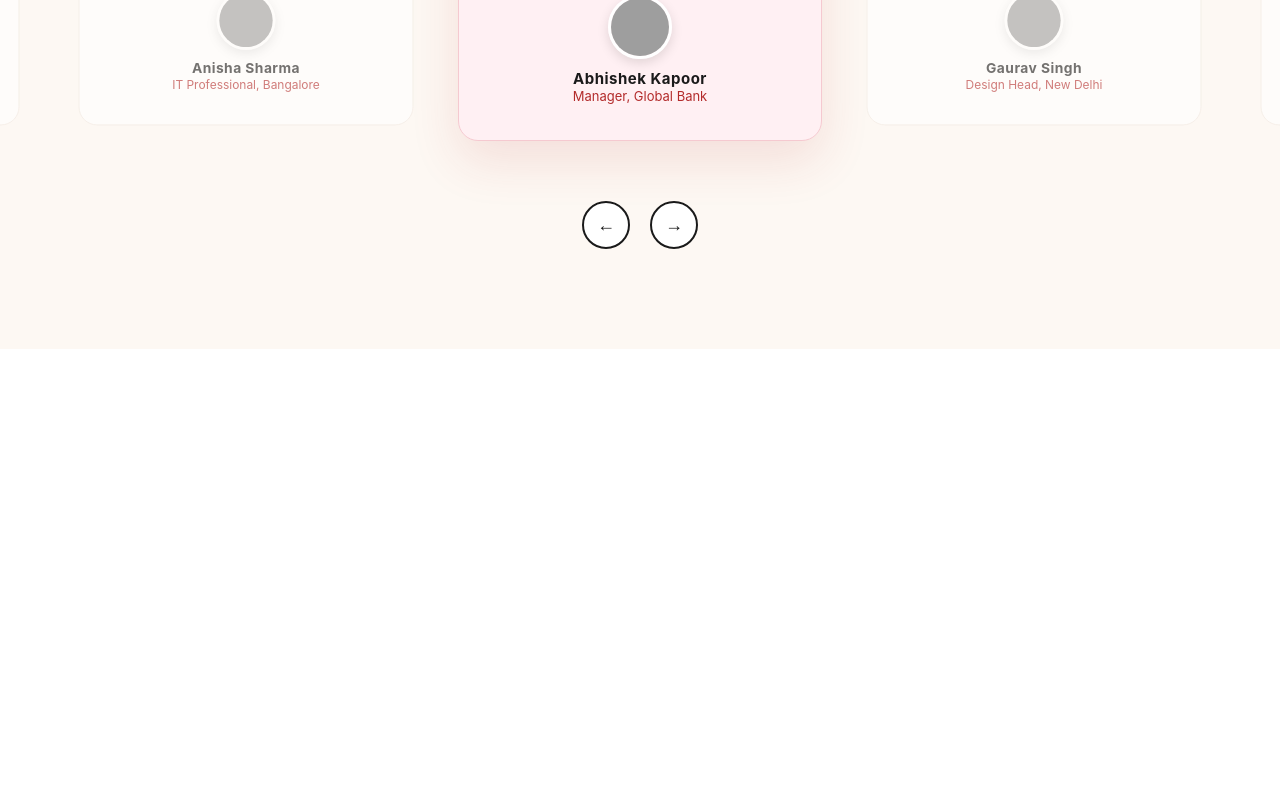
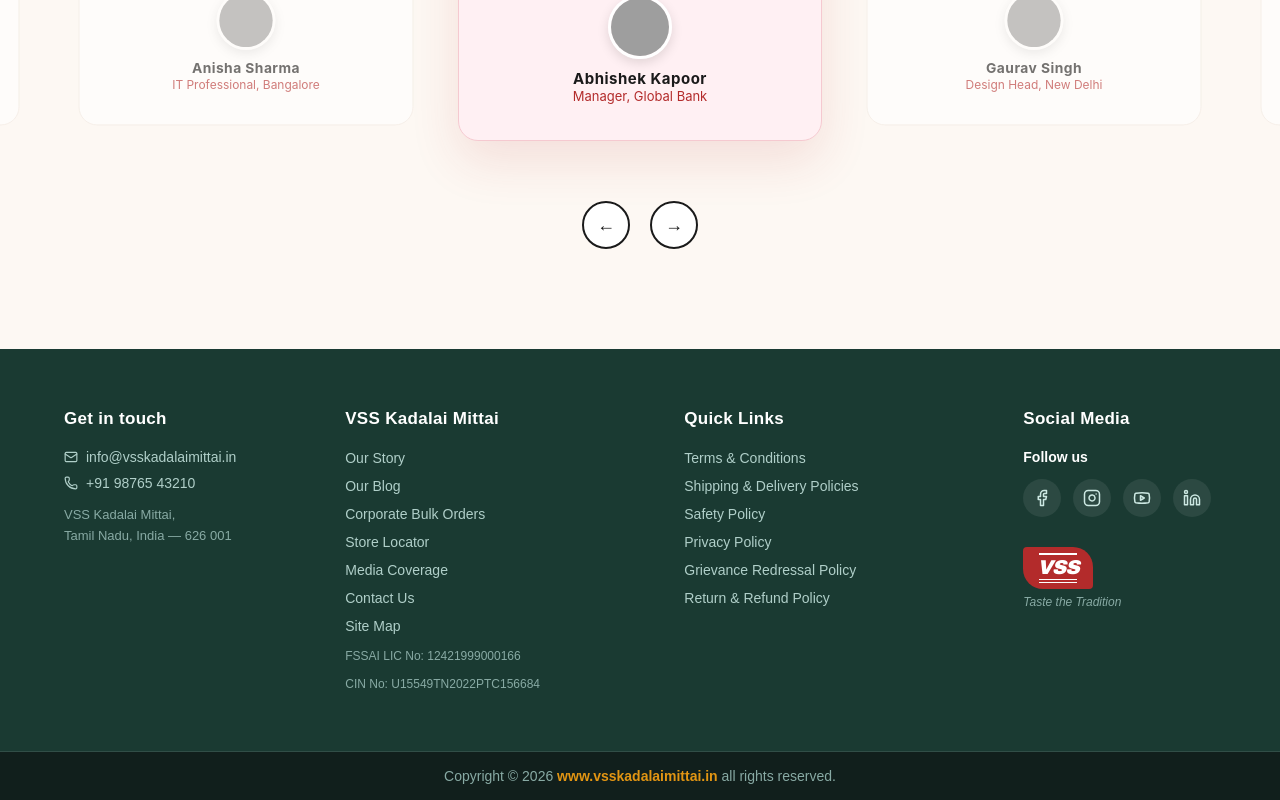
Before and after one commit to pradeebaakairatechnologies-cyber/Ecommerce, a React (Vite) app: page / in a window 1280 px wide. Shown: the part 4949-5749 px from the top of the page. Before the commit the page ends 5298 px from the top, so only its background shows below. Built offline with nearby package versions, Linux system fonts and the light colour scheme; grey boxes are pictures that could not be loaded.

Commit message:
feat: add premium footer with 4 columns (Contact, VSS Links, Quick Links, Social Media)

```diff
--- a/src/App.jsx
+++ b/src/App.jsx
@@ -12,6 +12,7 @@
 import Products from './components/Products'
 import Snacks from './components/Snacks'
 import Reviews from './components/Reviews'
+import Footer from './components/Footer'
 
 function App() {
   useEffect(() => {
@@ -34,6 +35,7 @@
       <Products />
       <Snacks />
       <Reviews />
+      <Footer />
     </>
   )
 }
--- /dev/null
+++ b/src/components/Footer.css
@@ -0,0 +1,208 @@
+/* ========================
+   FOOTER - MAIN AREA
+======================== */
+.footer {
+    background-color: #1a3a32;
+    color: #cce8e2;
+    font-family: 'Outfit', sans-serif;
+}
+
+.footer-main {
+    padding: 60px 5%;
+    border-bottom: 1px solid rgba(255, 255, 255, 0.1);
+}
+
+.footer-container {
+    max-width: 1400px;
+    margin: 0 auto;
+    display: grid;
+    grid-template-columns: 1.2fr 1.5fr 1.5fr 1fr;
+    gap: 50px;
+}
+
+/* Column Title */
+.footer-col-title {
+    font-size: 17px;
+    font-weight: 700;
+    color: #ffffff;
+    margin: 0 0 20px 0;
+    letter-spacing: 0.3px;
+}
+
+/* Footer List */
+.footer-list {
+    list-style: none;
+    padding: 0;
+    margin: 0;
+    display: flex;
+    flex-direction: column;
+    gap: 10px;
+}
+
+/* Links */
+.footer-link {
+    color: #b0cfc9;
+    text-decoration: none;
+    font-size: 14px;
+    transition: color 0.3s ease;
+}
+
+.footer-link:hover {
+    color: #e29513;
+}
+
+/* Contact Links with icons */
+.contact-link {
+    display: flex;
+    align-items: center;
+    gap: 8px;
+}
+
+/* License text */
+.footer-license {
+    font-size: 12px;
+    color: #88aaa4;
+    margin-top: 4px;
+}
+
+/* Address */
+.footer-address {
+    font-size: 13px;
+    color: #88aaa4;
+    margin-top: 14px;
+    line-height: 1.6;
+}
+
+/* Social */
+.footer-follow {
+    font-size: 14px;
+    font-weight: 600;
+    color: #ffffff;
+    margin: 0 0 14px 0;
+}
+
+.social-icons {
+    display: flex;
+    gap: 12px;
+    margin-bottom: 30px;
+}
+
+.social-icon {
+    width: 38px;
+    height: 38px;
+    background: rgba(255, 255, 255, 0.08);
+    border-radius: 50%;
+    display: flex;
+    align-items: center;
+    justify-content: center;
+    color: #cce8e2;
+    text-decoration: none;
+    transition: all 0.3s ease;
+}
+
+.social-icon:hover {
+    background: #e29513;
+    color: #fff;
+    transform: translateY(-3px);
+}
+
+/* Footer Logo */
+.footer-logo-wrap {
+    margin-top: 10px;
+    display: flex;
+    flex-direction: column;
+    gap: 6px;
+}
+
+.footer-vss-logo {
+    display: inline-flex;
+    flex-direction: column;
+    align-items: center;
+    background: #b32b2b;
+    padding: 6px 14px;
+    border-radius: 4px 20px 4px 20px;
+    width: fit-content;
+}
+
+.footer-vss-line {
+    width: 90%;
+    height: 2px;
+    background: #fff;
+    margin-bottom: 2px;
+}
+
+.footer-vss-text {
+    color: #fff;
+    font-family: 'Arial Black', sans-serif;
+    font-size: 20px;
+    font-weight: 900;
+    font-style: italic;
+    letter-spacing: -1px;
+    line-height: 1;
+}
+
+.footer-vss-lines-bottom {
+    width: 90%;
+    margin-top: 2px;
+    display: flex;
+    flex-direction: column;
+    gap: 2px;
+}
+
+.footer-vss-line-sm {
+    width: 100%;
+    height: 1px;
+    background: #fff;
+}
+
+.footer-tagline {
+    font-size: 12px;
+    color: #88aaa4;
+    font-style: italic;
+    margin: 0;
+}
+
+/* ========================
+   FOOTER BOTTOM / COPYRIGHT
+======================== */
+.footer-bottom {
+    background-color: #111f1c;
+    padding: 16px 5%;
+    text-align: center;
+}
+
+.footer-copyright {
+    font-size: 14px;
+    color: #88aaa4;
+    margin: 0;
+}
+
+.footer-site-link {
+    color: #e29513;
+    text-decoration: none;
+    font-weight: 600;
+}
+
+.footer-site-link:hover {
+    text-decoration: underline;
+}
+
+/* ========================
+   RESPONSIVE
+======================== */
+@media (max-width: 1024px) {
+    .footer-container {
+        grid-template-columns: 1fr 1fr;
+        gap: 40px;
+    }
+}
+
+@media (max-width: 600px) {
+    .footer-container {
+        grid-template-columns: 1fr;
+        gap: 30px;
+    }
+    .footer-main {
+        padding: 50px 20px;
+    }
+}
--- /dev/null
+++ b/src/components/Footer.jsx
@@ -0,0 +1,111 @@
+import React from 'react';
+import { Facebook, Instagram, Youtube, Linkedin, Mail, Phone } from 'lucide-react';
+import './Footer.css';
+
+const Footer = () => {
+    return (
+        <footer className="footer">
+            <div className="footer-main">
+                <div className="footer-container">
+
+                    {/* Column 1 - Get in Touch */}
+                    <div className="footer-col">
+                        <h4 className="footer-col-title">Get in touch</h4>
+                        <ul className="footer-list">
+                            <li>
+                                <a href="mailto:info@vsskadalaimittai.in" className="footer-link contact-link">
+                                    <Mail size={14} />
+                                    info@vsskadalaimittai.in
+                                </a>
+                            </li>
+                            <li>
+                                <a href="tel:+919876543210" className="footer-link contact-link">
+                                    <Phone size={14} />
+                                    +91 98765 43210
+                                </a>
+                            </li>
+                        </ul>
+                        <p className="footer-address">
+                            VSS Kadalai Mittai,<br />
+                            Tamil Nadu, India — 626 001
+                        </p>
+                    </div>
+
+                    {/* Column 2 - VSS Kadalai Mittai */}
+                    <div className="footer-col">
+                        <h4 className="footer-col-title">VSS Kadalai Mittai</h4>
+                        <ul className="footer-list">
+                            <li><a href="#" className="footer-link">Our Story</a></li>
+                            <li><a href="#" className="footer-link">Our Blog</a></li>
+                            <li><a href="#" className="footer-link">Corporate Bulk Orders</a></li>
+                            <li><a href="#" className="footer-link">Store Locator</a></li>
+                            <li><a href="#" className="footer-link">Media Coverage</a></li>
+                            <li><a href="#" className="footer-link">Contact Us</a></li>
+                            <li><a href="#" className="footer-link">Site Map</a></li>
+                            <li className="footer-license">FSSAI LIC No: 12421999000166</li>
+                            <li className="footer-license">CIN No: U15549TN2022PTC156684</li>
+                        </ul>
+                    </div>
+
+                    {/* Column 3 - Quick Links */}
+                    <div className="footer-col">
+                        <h4 className="footer-col-title">Quick Links</h4>
+                        <ul className="footer-list">
+                            <li><a href="#" className="footer-link">Terms &amp; Conditions</a></li>
+                            <li><a href="#" className="footer-link">Shipping &amp; Delivery Policies</a></li>
+                            <li><a href="#" className="footer-link">Safety Policy</a></li>
+                            <li><a href="#" className="footer-link">Privacy Policy</a></li>
+                            <li><a href="#" className="footer-link">Grievance Redressal Policy</a></li>
+                            <li><a href="#" className="footer-link">Return &amp; Refund Policy</a></li>
+                        </ul>
+                    </div>
+
+                    {/* Column 4 - Social Media */}
+                    <div className="footer-col">
+                        <h4 className="footer-col-title">Social Media</h4>
+                        <p className="footer-follow">Follow us</p>
+                        <div className="social-icons">
+                            <a href="#" className="social-icon" aria-label="Facebook">
+                                <Facebook size={18} />
+                            </a>
+                            <a href="#" className="social-icon" aria-label="Instagram">
+                                <Instagram size={18} />
+                            </a>
+                            <a href="#" className="social-icon" aria-label="YouTube">
+                                <Youtube size={18} />
+                            </a>
+                            <a href="#" className="social-icon" aria-label="LinkedIn">
+                                <Linkedin size={18} />
+                            </a>
+                        </div>
+
+                        {/* VSS Logo in footer */}
+                        <div className="footer-logo-wrap">
+                            <div className="footer-vss-logo">
+                                <div className="footer-vss-line"></div>
+                                <span className="footer-vss-text">VSS</span>
+                                <div className="footer-vss-lines-bottom">
+                                    <div className="footer-vss-line-sm"></div>
+                                    <div className="footer-vss-line-sm"></div>
+                                </div>
+                            </div>
+                            <p className="footer-tagline">Taste the Tradition</p>
+                        </div>
+                    </div>
+
+                </div>
+            </div>
+
+            {/* Copyright Bar */}
+            <div className="footer-bottom">
+                <p className="footer-copyright">
+                    Copyright © 2026{' '}
+                    <a href="#" className="footer-site-link">www.vsskadalaimittai.in</a>
+                    {' '}all rights reserved.
+                </p>
+            </div>
+        </footer>
+    );
+};
+
+export default Footer;
```
